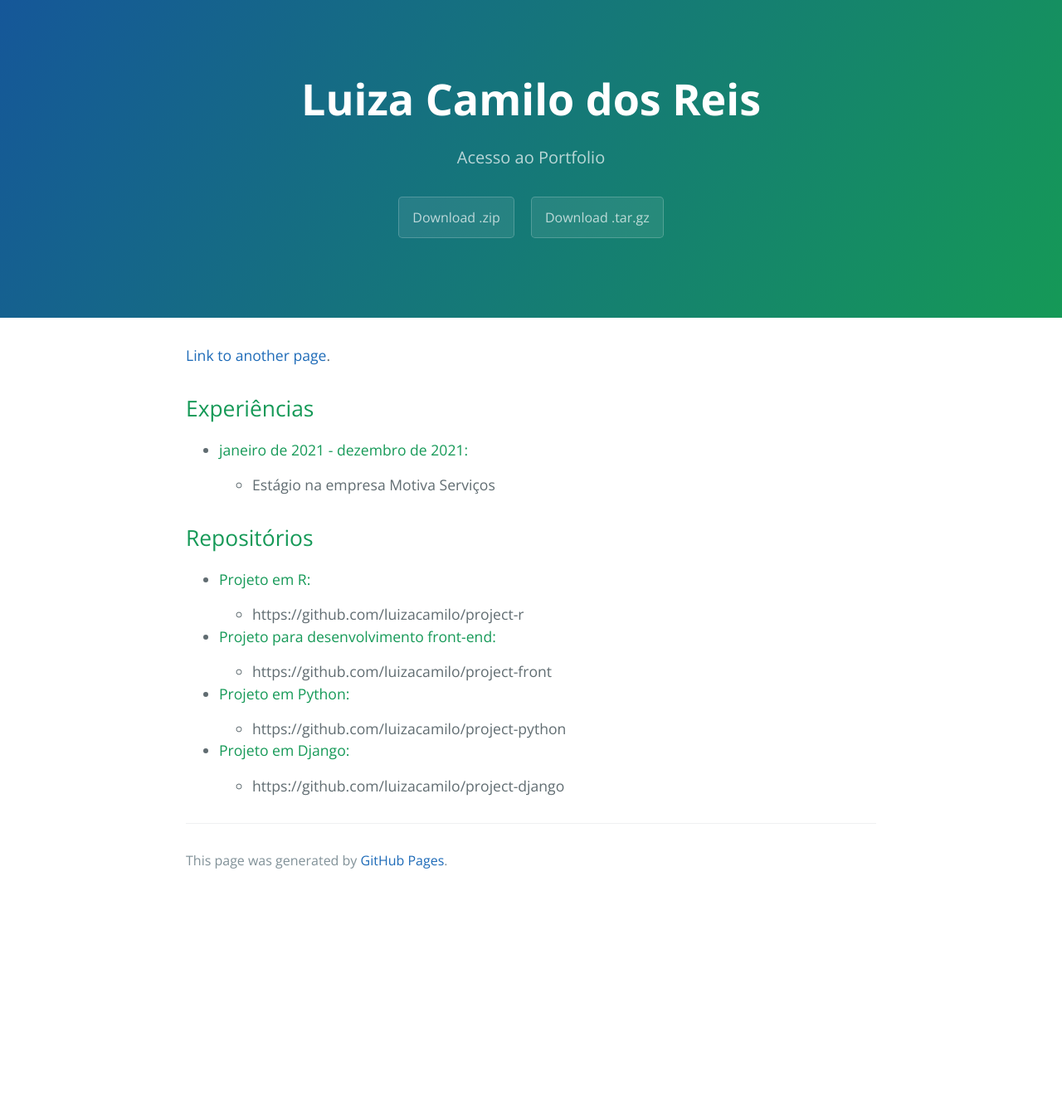
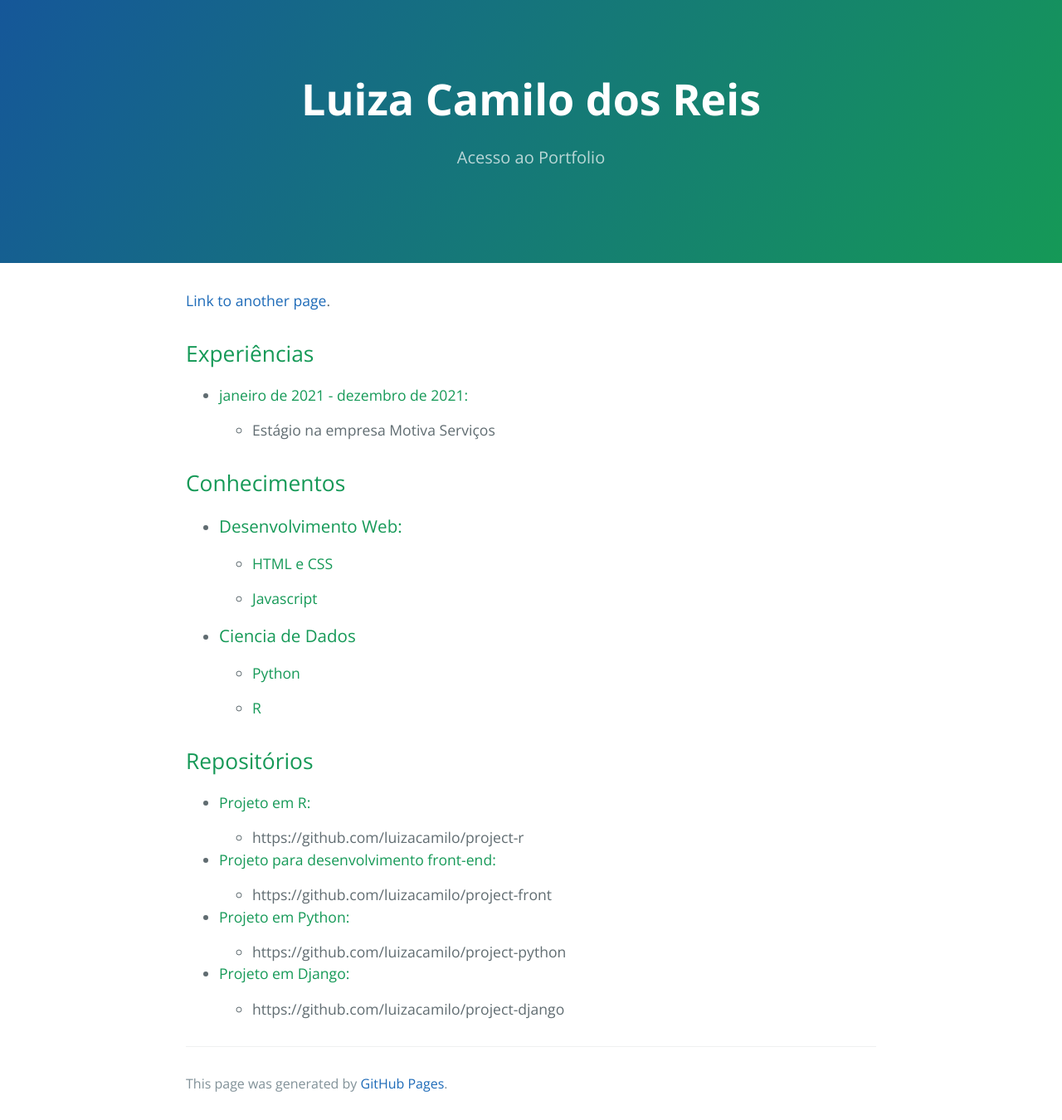
Before and after one commit to luizacamilo/luizacamilo.github.io, a Jekyll site: the page built from index.md, in a window 1280 px wide. Shown: the whole page at 83% size. Built offline with Jekyll 4.4.1, drawn with Linux system fonts in a browser that asks for light colours; before the commit the page ends 1081 px from its top, so only the background shows below that.

```diff
--- a/_config.yml
+++ b/_config.yml
@@ -1,5 +1,5 @@
 title: Luiza Camilo dos Reis
 description: Acesso ao Portfolio
-show_downloads: true
+show_downloads: false
 google_analytics:
 theme: jekyll-theme-cayman
--- a/index.md
+++ b/index.md
@@ -11,6 +11,17 @@
 
 - #### janeiro de 2021 - dezembro de 2021:
     - Estágio na empresa Motiva Serviços
+
+
+## Conhecimentos
+
+- ### Desenvolvimento Web:
+    - #### HTML e CSS
+    - #### Javascript
+
+- ### Ciencia de Dados
+    - #### Python
+    - #### R
 
 
 
```
